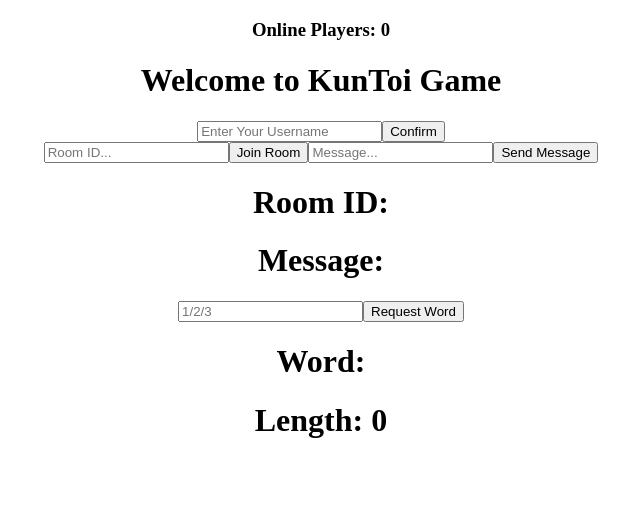
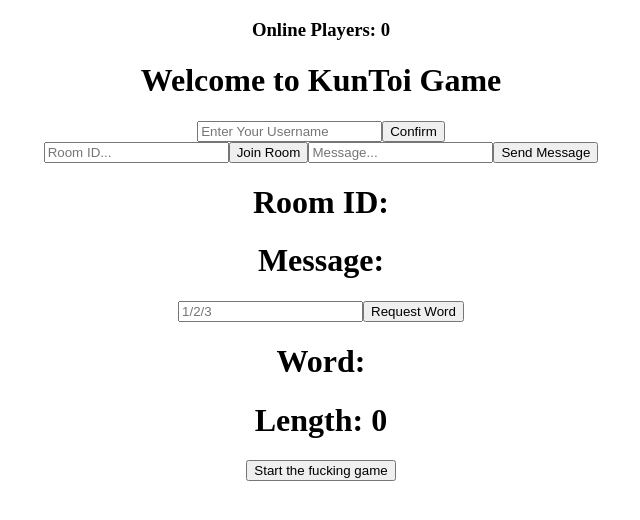
Before and after one commit to pyepy/RainyWords_KunToi_client, a React (Create React App) app: page / in a window 1280 px wide. Shown: the top 520 px of the page, without its empty margins (319-959 px from the left). Built offline with nearby package versions, Linux system fonts and the light colour scheme; no server answers.

Commit message:
คุณหรีดแม่ง cringe

```diff
--- a/package.json
+++ b/package.json
@@ -8,7 +8,8 @@
     "@testing-library/user-event": "^13.5.0",
     "react": "^18.2.0",
     "react-dom": "^18.2.0",
-    "react-scripts": "5.0.1",
+    "react-router-dom": "^6.16.0",
+    "react-scripts": "^5.0.1",
     "socket-client": "^1.0.0",
     "socket.io-client": "^4.7.2",
     "web-vitals": "^2.1.4"
--- a/src/App.js
+++ b/src/App.js
@@ -1,19 +1,38 @@
+import React from 'react';
+import { BrowserRouter as Router, Route, Routes, Link } from 'react-router-dom';
+import Game from './game';
 import './App.css';
-
 import { SendMessage } from './components/SendMessage';
 import { PlayerCount } from './components/PlayerCount';
 import { AddUsername } from './components/AddUsername';
 import { RandomWord } from './components/RandomWord';
 
 function App() {
+  const handleStartGame = () => {
+    window.location.href="/game" // Refresh the page
+  };
 
-  return (        //display
-    <div className="App">
-      <PlayerCount/>
-      <AddUsername/>
-      <SendMessage/>
-      <RandomWord/>
-    </div>
+  return (
+    <Router>
+      <div className="App">
+        <Routes>
+          <Route path="/game" element={<Game />} />
+          {/* Other routes can be added here if needed */}
+        </Routes>
+
+        {window.location.pathname !== '/game' && (
+          <>
+            <PlayerCount />
+            <AddUsername />
+            <SendMessage />
+            <RandomWord />
+            <Link to="/game">
+              <button onClick={handleStartGame}>Start the fucking game</button>
+            </Link>
+          </>
+        )}
+      </div>
+    </Router>
   );
 }
 
--- /dev/null
+++ b/src/game.js
@@ -0,0 +1,14 @@
+import React from 'react';
+
+const Game = () => {
+  // Add your game content here
+  return (
+    <div>
+      <h1>Game Page</h1>
+      <p>Welcome to the game! Your game content goes here.</p>
+      {/* Add more game-related components or elements as needed. */}
+    </div>
+  );
+};
+
+export default Game;
```
Also changed, not shown: 1 other file (tests, documents, lock files or other folders).
